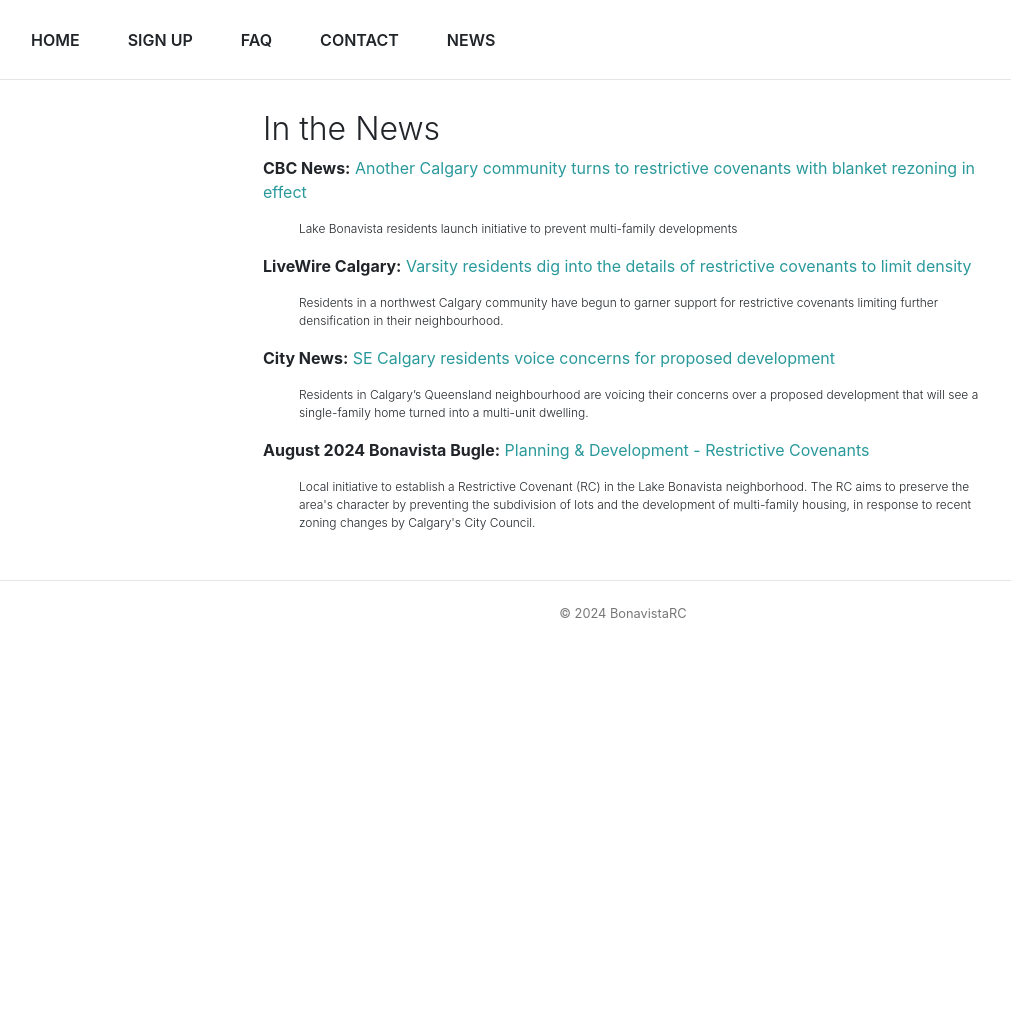
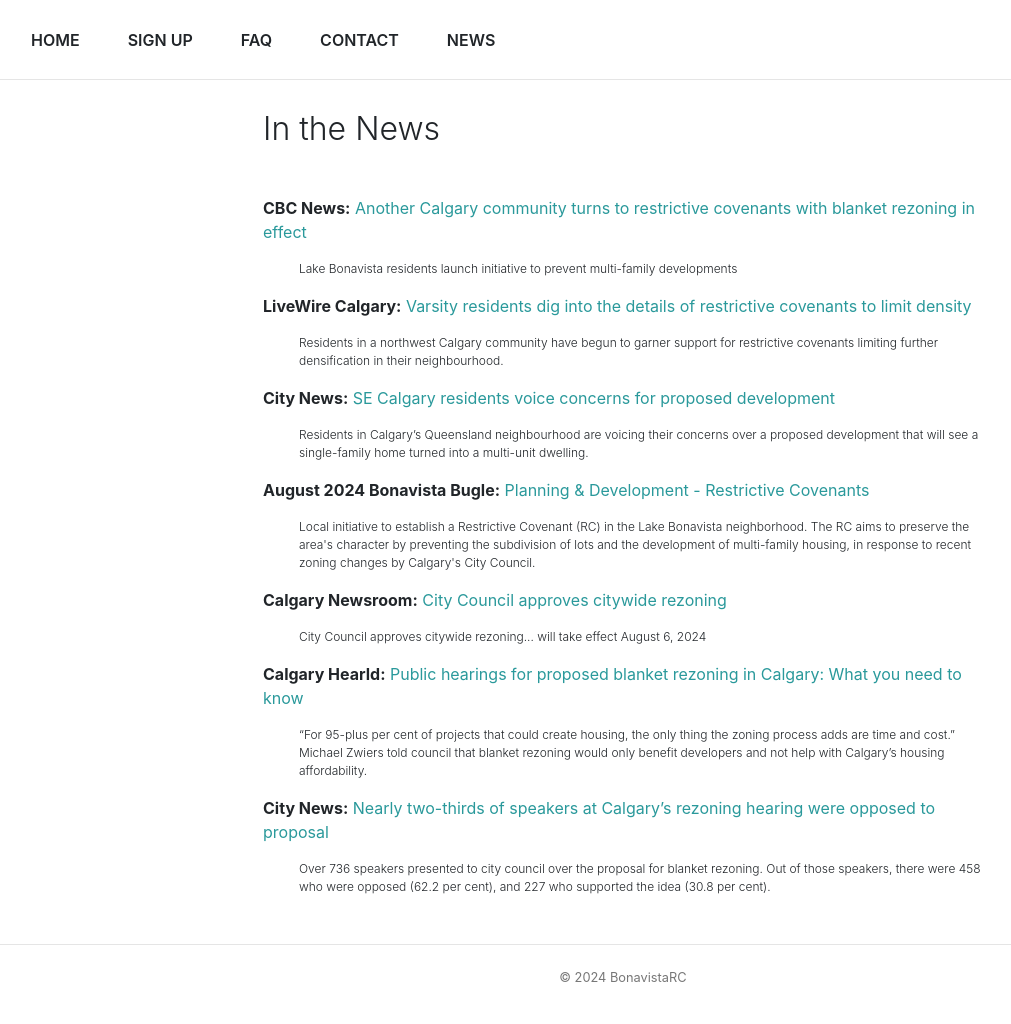
Before and after one commit to BonavistaRC/BonavistaRC.github.io, a Jekyll site: the page built from news.markdown, in a window 1280 px wide. Shown: the whole page, without its empty margins (17-1028 px from the left). Built offline with Jekyll 4.4.1, drawn with Linux system fonts in a browser that asks for light colours; before the commit the page ends 900 px from its top, so only the background shows below that.

Commit message:
Added News stories

```diff
--- a/news.markdown
+++ b/news.markdown
@@ -4,6 +4,7 @@
 ---
 
 ## In the News
+<br>
 
 **CBC News:** [Another Calgary community turns to restrictive covenants with blanket rezoning in effect](https://www.cbc.ca/news/canada/calgary/restrictive-covenants-lake-bonavista-1.7327475)
  <p style="padding-left: 3em;font-size: .75rem;font-weight: 300;margin-top: 0;">Lake Bonavista residents launch initiative to prevent multi-family developments</p>
@@ -17,3 +18,14 @@
 
 **August 2024 Bonavista Bugle:** [Planning & Development - Restrictive Covenants](../essay)
 <p style="padding-left: 3em;font-size: .75rem;font-weight: 300;margin-top: 0;">Local initiative to establish a Restrictive Covenant (RC) in the Lake Bonavista neighborhood. The RC aims to preserve the area's character by preventing the subdivision of lots and the development of multi-family housing, in response to recent zoning changes by Calgary's City Council.</p>
+
+**Calgary Newsroom:** [City Council approves citywide rezoning](https://newsroom.calgary.ca/city-council-approves-citywide-rezoning-with-amendments-in-response-to-calgarys-housing-crisis)
+<p style="padding-left: 3em;font-size: .75rem;font-weight: 300;margin-top: 0;">City Council approves citywide rezoning... will take effect August 6, 2024</p>
+
+**Calgary Hearld:** [Public hearings for proposed blanket rezoning in Calgary: What you need to know](https://calgaryherald.com/news/local-news/public-hearings-blanket-rezoning-calgary-need-to-know)
+<p style="padding-left: 3em;font-size: .75rem;font-weight: 300;margin-top: 0;">“For 95-plus per cent of projects that could create housing, the only thing the zoning process adds are time and cost.”
+
+Michael Zwiers told council that blanket rezoning would only benefit developers and not help with Calgary’s housing affordability.</p>
+
+**City News:** [Nearly two-thirds of speakers at Calgary’s rezoning hearing were opposed to proposal](https://calgary.citynews.ca/2024/05/09/calgary-rezoning-hearing-recap/)
+ <p style="padding-left: 3em;font-size: .75rem;font-weight: 300;margin-top: 0;">Over 736 speakers presented to city council over the proposal for blanket rezoning. Out of those speakers, there were 458 who were opposed (62.2 per cent), and 227 who supported the idea (30.8 per cent).</p>
```
